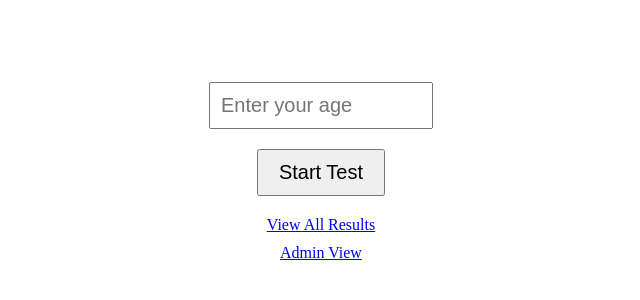
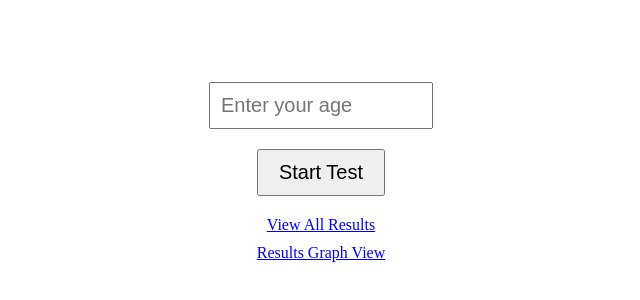
Before and after one commit to anton-jackson/reaction-test, a React (Vite) app: page / in a window 1280 px wide. Shown: the part 236-536 px from the top of the page, without its empty margins (319-959 px from the left). Built offline with nearby package versions, Linux system fonts and the light colour scheme.

Commit message:
Update admin link text to 'Results Graph View' and add y-axis padding to graph

```diff
--- a/src/components/AdminView.tsx
+++ b/src/components/AdminView.tsx
@@ -16,6 +16,7 @@ ChartJS.register(LinearScale, PointElement, LineElement, Tooltip, Legend);
 
 const AdminView: React.FC = () => {
   const [results, setResults] = useState<ReactionResult[]>([]);
+  const [maxReactionTime, setMaxReactionTime] = useState<number>(0);
 
   useEffect(() => {
     const fetchData = async () => {
@@ -36,6 +37,9 @@ const AdminView: React.FC = () => {
             };
           });
 
+        // Calculate max reaction time with 10% padding
+        const maxTime = Math.max(...parsedResults.map(r => r.reactionTime));
+        setMaxReactionTime(Math.ceil(maxTime * 1.1)); // Add 10% padding and round up
         setResults(parsedResults);
       } catch (error) {
         console.error('Error fetching results:', error);
@@ -65,12 +69,16 @@ const AdminView: React.FC = () => {
       x: {
         type: 'linear' as const,
         position: 'bottom' as const,
+        min: 0,
+        max: 80,
         title: {
           display: true,
           text: 'Age'
         }
       },
       y: {
+        min: 0,
+        max: maxReactionTime,
         title: {
           display: true,
           text: 'Reaction Time (ms)'
--- a/src/components/ReactionTest.tsx
+++ b/src/components/ReactionTest.tsx
@@ -139,7 +139,7 @@ const ReactionTest: React.FC = () => {
                 href="#/admin"
                 style={linkStyle}
               >
-                Admin View
+                Results Graph View
               </a>
             </div>
           </div>
@@ -209,7 +209,7 @@ const ReactionTest: React.FC = () => {
                 href="#/admin"
                 style={linkStyle}
               >
-                Admin View
+                Results Graph View
               </a>
             </div>
           </div>
--- a/src/components/ReactionTestMobile.tsx
+++ b/src/components/ReactionTestMobile.tsx
@@ -142,7 +142,7 @@ const ReactionTestMobile: React.FC = () => {
                 href="#/admin"
                 style={linkStyle}
               >
-                Admin View
+                Results Graph View
               </a>
             </div>
           </div>
```
